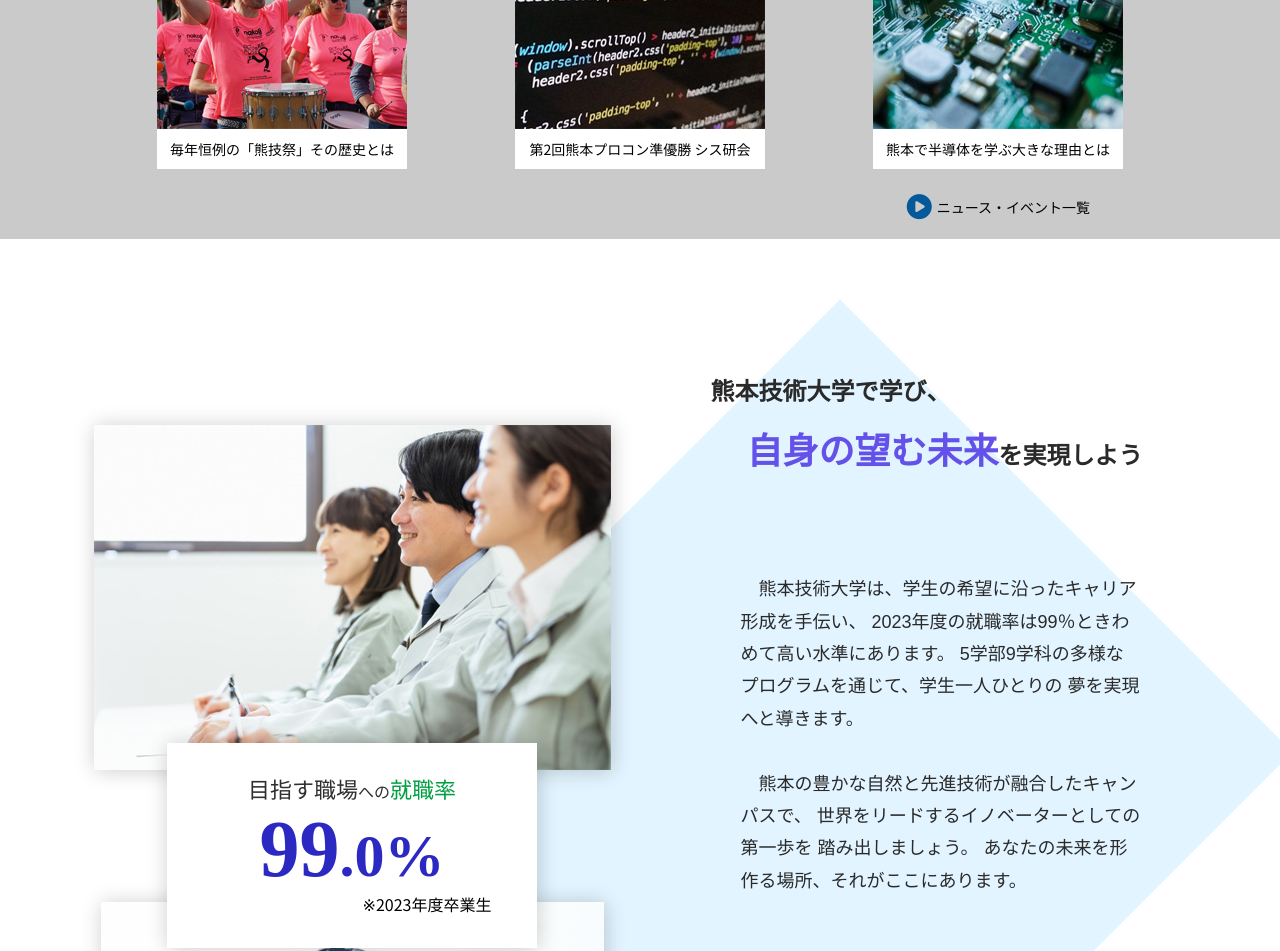
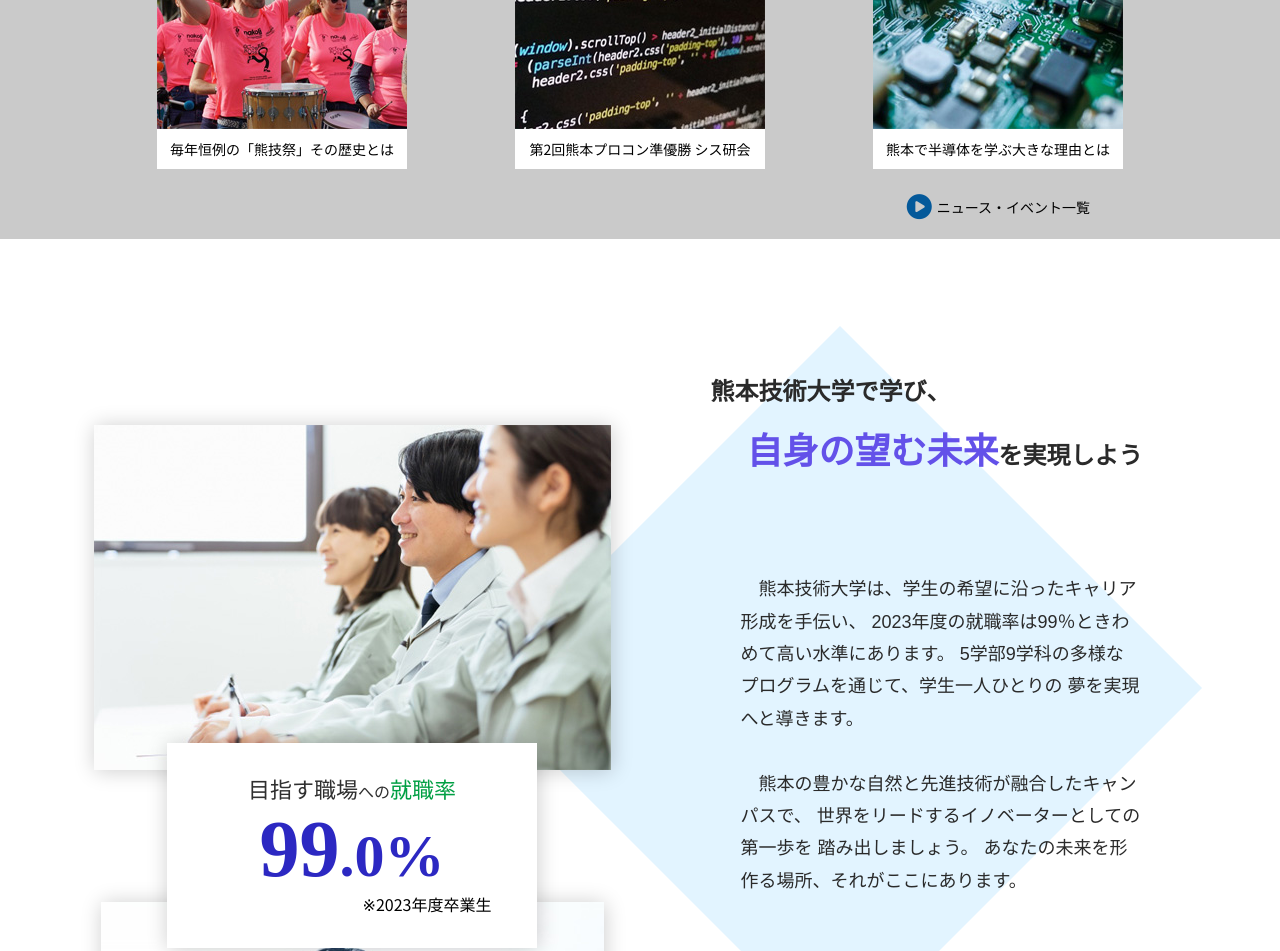
Before and after one commit to yukimyou620/kumagi, a plain HTML site: page top/index.html in a window 1280 px wide. Shown: the part 1268-2219 px from the top of the page. Drawn offline with nearby package versions, Linux system fonts and the light colour scheme; a web font is replaced by a local one.

Commit message:
Update style.css

```diff
--- a/top/common/css/style.css
+++ b/top/common/css/style.css
@@ -721,8 +721,8 @@ body.menu_open {
 	gap: 100px;
 }
 .gaiyou_background_block{
-	width: 50vw;
-	height: 50vw;
+	width: 40vw;
+	height: 40vw;
 	background-color: #e2f4ff;
 	position: absolute;
 	transform: translate(200px,155px) rotate(45deg);
```
